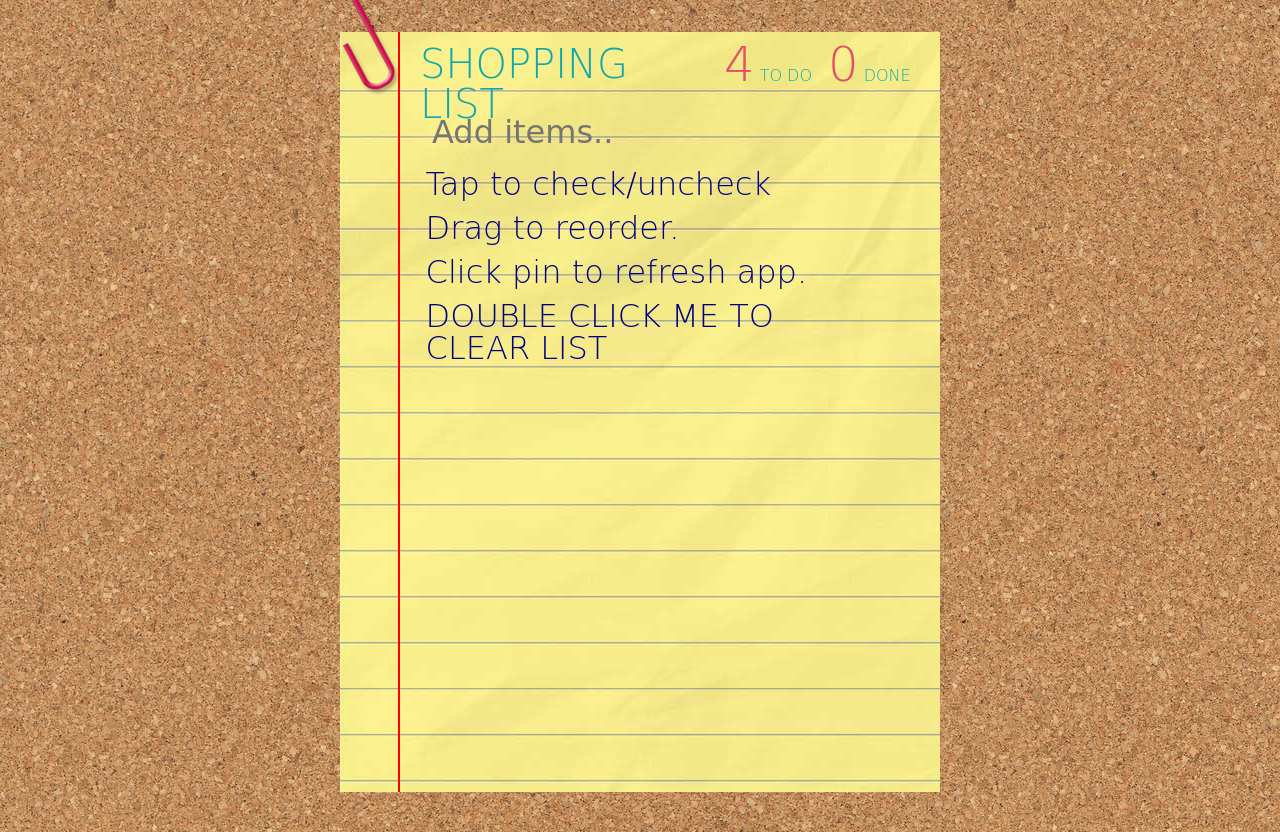
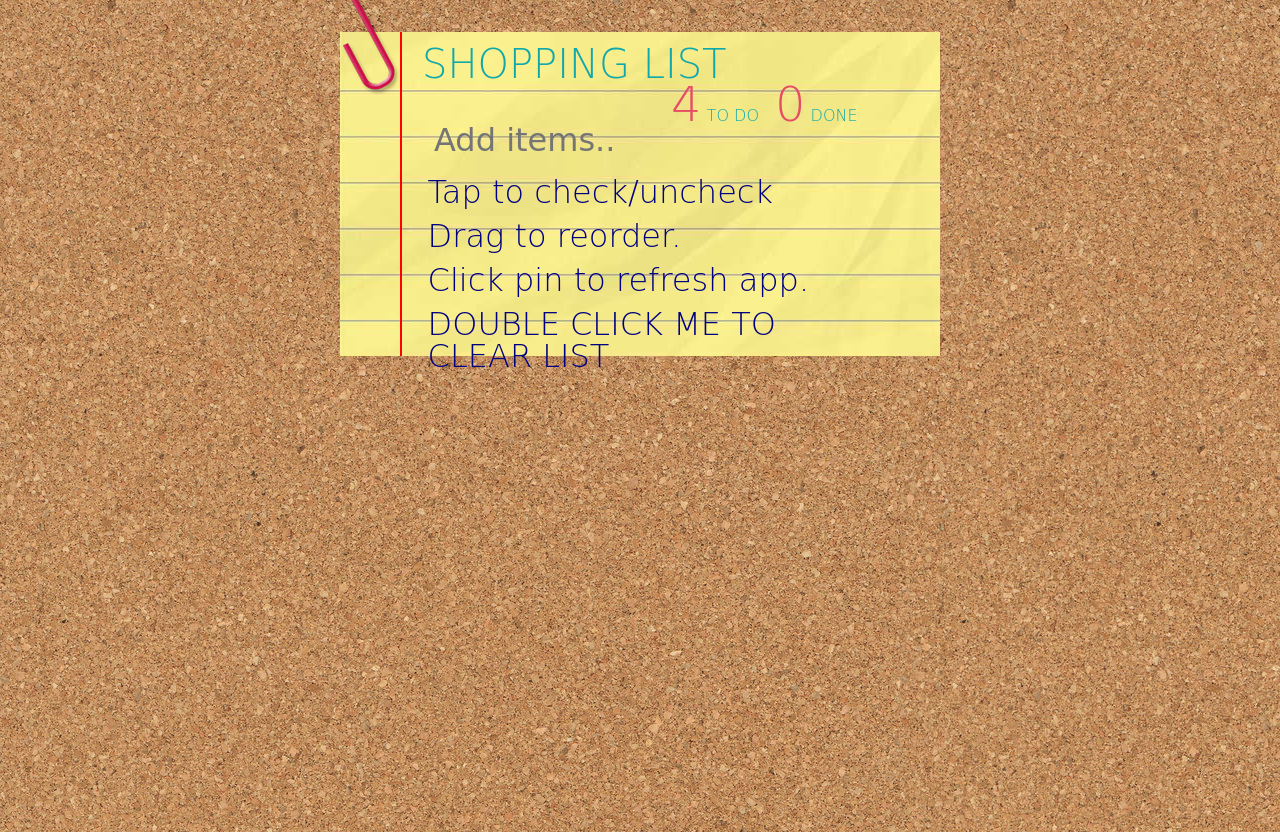
Before and after one commit to gerleone73/shopping_list, a plain HTML site: page index.html in a window 1280 px wide. Drawn offline with nearby package versions, Linux system fonts and the light colour scheme; a web font is replaced by a local one.

Commit message:
Fixing various bugs and allowing the wrapper to grow with the content

```diff
--- a/index.html
+++ b/index.html
@@ -91,6 +91,16 @@
 
 
 		</section>
+
+			<!--
+			Trevor Nowalk - 2015-02-16
+			Floating elements also takes them out of the normal flow, so #wrapper isn't
+			going to know how tall to be.  Luckily we can clear a float, which resets the
+			normal flow and #wrapper can properly calculate how tall it is going to be.
+			We can't do that with absolutely positioned elements, hence why we switched
+			to floats
+			-->
+			<div class="clear"></div>
 		</div>
 
 		<script src="js/app.js"></script>
--- a/js/app.js
+++ b/js/app.js
@@ -26,8 +26,24 @@ $(document).ready(function(){
 	 });
 	//
 
+	/*
+	Trevor Nowalk - 2015-02-16
+	The reason the double click to remove only works the first time is because you
+	are binding the dblclick to a li that has an ID of gotit.  This only exists on
+	page load, once you empty the list that li no longer exists and this listener
+	will never be executed again.  Perhaps you could do a doubleclick listener on
+	the #wrapper (I tested and that worked)
+	*/
 	 $("#gotit").dblclick(function() {
-       $('.item').remove();
+	 		 /*
+	 		 Trevor Nowalk - 2015-02-16
+	 		 Here, you are removing the .items which are the spans.  You need to remove
+	 		 the whole li, you can either do $('#list').empty() or $('#listitem').remove();
+
+	 		 Doing so will solve the funky click behavior after emptying the list
+	 		 */
+	 		 $('#list').empty();
+       /*$('.item').remove();*/
         newlist();
 
     });
@@ -152,10 +168,11 @@ $(".item").hover(function() {
 	function updateCount() {
 		$('#do').text(doCount);
 		$('#done').text(doneCount);
-		if(doCount == 17){
+		/* Trevor - Don't need this any more */
+		/*if(doCount == 17){
 	$('#wrapper').css('height', '1500');
 
-}
+}*/
 	}
 
  //shopping
--- a/styles/style.css
+++ b/styles/style.css
@@ -92,40 +92,102 @@ body {
 
 }
 #wrapper {
+	/*
+	Trevor Nowalk - 2015-02-16
+	The reason that the background/height isn't scaling well is that the section's
+	are absolutely positioned.  When you absolutely position an element, it takes
+	it out of the normal flow of the DOM, meaning the #wrapper doesn't know how tall
+	the section is and can't grow with it.
+	*/
 	position: relative;
 	width:600px;
 	max-width:95%;
-	min-height: 95%;
+	/*
+	Trevor Nowalk - 2015-02-16
+	Now that we're relying on the height of the inner .right to grow with the
+	content, we don't need to set the height of the wrapper as it will always
+	be just big enough to contain the inner content.
+	*/
+	/*height: 95%;*/
+	/*min-height: 95%;*/
 	margin: 2em auto;
 	font-family: 'Annie Use Your Telescope', cursive;
 	background-image: url(../images/yellow_paper.jpg);
-
 }
 
 
 section {
-	position: absolute;
-
+	/*
+	Trevor Nowalk - 2015-02-16
+	As mentioned above, the absolute positioning pulls the sections out of the
+	normal flow of the DOM and it's parent (wrapper) doesn't know how tall to be
+	so it cannot grow as the content is added
+	*/
+	/*position: absolute;*/
+	position: relative;
 }
 
 .left {
 	width: 10%;
-	top: 0;
-	left: 0;
-	height:100%;
+	/*
+	Trevor Nowalk - 2015-02-16
+	Because we're not positioning this absolutely, we don't need the top/left
+	properties.  Instead, we're going to use the float property to float this to
+	the left
+	*/
+	/*top: 0;*/
+	/*left: 0;*/
+	float: left;
 	/*background-image: url(../images/corkboard.jpg);*/
 	font-weight: 400;
-	border-right: 2px solid red;
+	/*
+	Trevor Nowalk - 2015-02-16
+	Another silly side effect of floats and complicated positioning is that the
+	.left doesn't grow to be 100% height of #wrapper which won't bring your border
+	down all the way.  We can move this to the .right which grows as the content
+	grows
+	*/
+	/*border-right: 2px solid red;*/
 }
 
 .right {
 	width: 90%;
-	top: 0;
-	right: 0;
+	/*
+	Trevor Nowalk - 2015-02-16
+	Because we're not positioning this absolutely, we don't need the top/left
+	properties.  Instead, we're going to use the float property to float this to
+	the right
+	*/
+	/*top: 0;*/
+	/*right: 0;*/
+	float: right;
 	font-weight: 300;
 	/*background-image: url(../images/yellow_paper.jpg);*/
 	color:navy;
+	/*
+	Trevor Nowalk - 2015-02-16
+	Moving the border over from .left.  Also adding a padding to the bottom to
+	push the bottom of .right just a bit away from the bottom of the content to
+	give us a little space to work with.
+	*/
+	border-left: 2px solid red;
+	padding-bottom: 20px;
 }
+
+/*
+Trevor Nowalk - 2015-02-16
+Creating a new class that will clear the floated elements
+*/
+.clear {
+	clear: both;
+}
+
+.right:after {
+	content: "";
+	display: table;
+	clear: both;
+}
+
 #clip{
 	background-image: url(../images/paperclip.png);
 	background-repeat: no-repeat;
@@ -156,15 +218,32 @@ header {
 
 
 
+/*
+Trevor Nowalk - 2015-02-16
+Be very careful with rules like this.  This is what I call a "greedy selector" as
+it will match ALL h1's in the DOM.  In your project, you only have a single h1 but
+if you're working on a bigger project that might have multiple h1's then a rule
+like this will style all of them which might not be the exepcted result.  Generally
+you'll want to use some sort of class or id to create your rules unless you are
+creating something generic enough to apply to all instances of the element
+*/
 h1 {
 	position: relative;
 	top: 0.1em;
-	width: 60%;
+	/*
+	Trevor Nowalk - 2015-02-16
+	Don't need the width now that .count-container is floated properly to the right
+  */
+	/*width: 60%;*/
 	font-family: 'Annie Use Your Telescope', cursive;
 	font-size: 2.5em;
 	text-align: left;
 	padding-left: .5em;
-	padding-right: 2em;
+	/*
+	Trevor Nowalk - 2015-02-16
+	Don't need the padding right any more now that we're floating the count properly
+	*/
+	/*padding-right: 2em;*/
 	color:navy;
 	font-weight: 300;
 	float:left;
@@ -173,8 +252,18 @@ h1 {
 }
 
 .count-container {
- width: 40%;
- float:left;
+ /*
+ Trevor Nowalk - 2015-02-16
+ Chaning the positioning of .right to relative affected the way the float is
+ rendered, need to change this to float: right and now that we're floated right
+ we don't need the width.  Now that the element is floated properly, the
+ positioning needs to be adjusted using margin-right (to push it away from
+ the right side of #wrapper)
+ */
+ /*width: 40%;*/
+ float: right;
+ /*float:left;*/
+ margin-right: 4.15em;
  text-align: right;
 }
 
@@ -210,6 +299,7 @@ h1 {
 }
 
 */
+
 /*Input Text Box*/
 .textBox {
   padding-left: 1em;
@@ -243,7 +333,13 @@ input:focus {
 	position: relative;
 	list-style-type: none;
 	width: 100%;
-
+	/*
+	Trevor Nowalk - 2015-02-16
+	Since the margin-top was removed from the .item rule, the first list item
+	doesn't line up in the right spot.  We make up for that by positioning the
+	ul correctly with a margin-top which pushes the ul away from the input
+	*/
+	margin-top: 1em;
 	color:navy;
 
 }
@@ -253,7 +349,12 @@ input:focus {
 	/*background-color: #3498db;*/
 	width: 100%;
 	height: 2.75em;
-
+	/*
+	Trevor Nowalk - 2015-02-16
+	Adding the padding-top here to make up for the margin-top that was removed from
+	the .item rule
+	*/
+	padding-top: 1em;
 	color:navy;
 }
 
@@ -267,7 +368,14 @@ input:focus {
 	font-size: 2em;
 	color: #fff;
 	padding-left:0.8em;
-	margin-top: 1em;
+	/*
+	Trevor Nowalk - 2015-02-16
+	The margin-top here is what is throwing off the "height" of the li, which is
+	what causes the "click box" to go half way up the previous li.  If you remove
+	the margin from here and replace it with a padding on the li, you will get the
+	same style and won't have the issue with the click box.
+	*/
+	/*margin-top: 1em;*/
 	cursor: pointer;
 	color:navy;
 }
```
